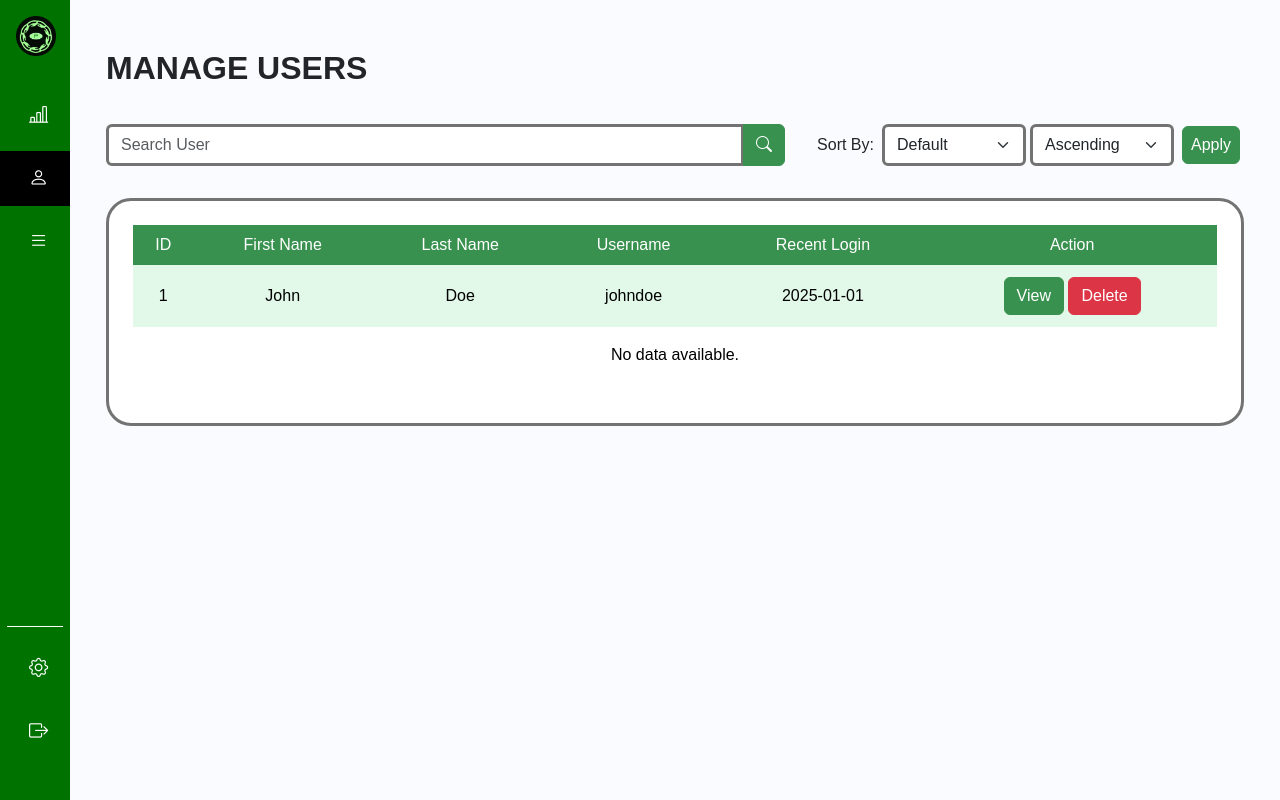
After one commit to FINTALIX/PesoBuddy.com, a PHP site: page /admin/users.php in a window 1280 px wide. The commit adds this page. Run offline with PHP 8.4, Linux system fonts and the light colour scheme; some web fonts are replaced.

Commit message:
[FE] Manage Users Page for the Admin Side

```diff
--- a/admin/categories.php
+++ b/admin/categories.php
@@ -48,9 +48,9 @@
                     </a>
                 </li>
                 <li class="sidebar-item">
-                    <a href="#profile" class="sidebar-link">
+                    <a href="users.php" class="sidebar-link">
                         <i class="bi bi-person"></i>
-                        <span>Profile</span>
+                        <span>Users</span>
                     </a>
                 </li>
                 <li class="sidebar-item">
@@ -86,7 +86,7 @@
             <div class="offcanvas-body">
                 <ul class="list-unstyled">
                     <li><a href="index.php"><i class="bi bi-bar-chart-line"></i> Dashboard</a></li>
-                    <li><a href="#profile"><i class="bi bi-person"></i> Profile</a></li>
+                    <li><a href="users.php"><i class="bi bi-person"></i> Users</a></li>
                     <li><a href="categories.php" class="sidebar-link active"><i class="bi bi-list"></i> Categories</a></li>
                     <li><a href="#settings"><i class="bi bi-gear"></i> Settings</a></li>
                     <li><a href="#logout"><i class="bi bi-box-arrow-right"></i> Logout</a></li>
--- a/admin/index.php
+++ b/admin/index.php
@@ -47,9 +47,9 @@
                     </a>
                 </li>
                 <li class="sidebar-item">
-                    <a href="#profile" class="sidebar-link">
+                    <a href="users.php" class="sidebar-link">
                         <i class="bi bi-person"></i>
-                        <span>Profile</span>
+                        <span>Users</span>
                     </a>
                 </li>
                 <li class="sidebar-item">
@@ -82,7 +82,7 @@
         <div class="offcanvas-body">
             <ul class="list-unstyled">
                 <li><a href="#dashboard" class="sidebar-link active"><i class="bi bi-bar-chart-line"></i> Dashboard</a></li>
-                <li><a href="#profile"><i class="bi bi-person"></i> Profile</a></li>
+                <li><a href="users.php"><i class="bi bi-person"></i> Users</a></li>
                 <li><a href="categories.php"><i class="bi bi-list"></i> Categories</a></li>
                 <li><a href="settings.php"><i class="bi bi-gear"></i> Settings</a></li>
                 <li><a href="#logout"><i class="bi bi-box-arrow-right"></i> Logout</a></li>
--- a/admin/settings.php
+++ b/admin/settings.php
@@ -48,9 +48,9 @@
                     </a>
                 </li>
                 <li class="sidebar-item">
-                    <a href="#profile" class="sidebar-link">
+                    <a href="users.php" class="sidebar-link">
                         <i class="bi bi-person"></i>
-                        <span>Profile</span>
+                        <span>Users</span>
                     </a>
                 </li>
                 <li class="sidebar-item">
@@ -86,7 +86,7 @@
             <div class="offcanvas-body">
                 <ul class="list-unstyled">
                     <li><a href="index.php"><i class="bi bi-bar-chart-line"></i> Dashboard</a></li>
-                    <li><a href="#profile"><i class="bi bi-person"></i> Profile</a></li>
+                    <li><a href="users.php"><i class="bi bi-person"></i> Users</a></li>
                     <li><a href="#categories"><i class="bi bi-list"></i> Categories</a></li>
                     <li><a href="#settings" class="sidebar-link active"><i class="bi bi-gear"></i> Settings</a></li>
                     <li><a href="#logout"><i class="bi bi-box-arrow-right"></i> Logout</a></li>
--- /dev/null
+++ b/admin/users.php
@@ -0,0 +1,237 @@
+<!doctype html>
+<html lang="en">
+
+<head>
+    <meta charset="utf-8">
+    <meta name="viewport" content="width=device-width, initial-scale=1">
+    <title>PesoBuddy | Manage Users</title>
+    <link rel="icon" href="../assets/images/pesobuddy_icon.png">
+    <link href="https://cdn.jsdelivr.net/npm/bootstrap-icons/font/bootstrap-icons.css" rel="stylesheet">
+    <link href="https://cdn.jsdelivr.net/npm/bootstrap@5.3.3/dist/css/bootstrap.min.css" rel="stylesheet"
+        integrity="sha384-QWTKZyjpPEjISv5WaRU9OFeRpok6YctnYmDr5pNlyT2bRjXh0JMhjY6hW+ALEwIH" crossorigin="anonymous">
+    <link rel="stylesheet" href="../assets/css/sidebar.css">
+    <link rel="stylesheet" href="../assets/css/style.css">
+</head>
+
+<body>
+    <!-- Navbar for phone size -->
+    <nav class="navbar navbar-expand-lg">
+        <div class="container-fluid">
+            <a class="navbar-brand" href="index.php">
+                <img src="../assets/images/pesobuddy_icon.png" alt="Logo" style="height: 40px;">
+            </a>
+            <button class="navbar-toggler" type="button" data-bs-toggle="offcanvas" data-bs-target="#sidebarOffcanvas"
+                aria-controls="sidebarOffcanvas">
+                <span class="navbar-toggler-icon"></span>
+            </button>
+        </div>
+    </nav>
+
+    <!-- sidebar -->
+    <div class="wrapper">
+        <aside id="sidebar">
+            <div class="d-flex align-items-center">
+                <img src="../assets/images/pesobuddy_icon.png" id="toggleSidebar" alt="Toggle Sidebar"
+                    class="toggle-logo">
+                <div class="sidebar-logo">
+                    <a href="#">PESOBUDDY</a>
+                </div>
+            </div>
+            <ul class="sidebar-nav">
+                <li class="sidebar-item">
+                    <a href="index.php" class="sidebar-link">
+                        <i class="bi bi-bar-chart-line"></i>
+                        <span>Dashboard</span>
+                    </a>
+                </li>
+                <li class="sidebar-item">
+                    <a href="users.php" class="sidebar-link active">
+                        <i class="bi bi-person"></i>
+                        <span>Users</span>
+                    </a>
+                </li>
+                <li class="sidebar-item">
+                    <a href="categories.php" class="sidebar-link">
+                        <i class="bi bi-list"></i>
+                        <span>Categories</span>
+                    </a>
+                </li>
+                <li class="sidebar-item mt-auto">
+                    <a href="settings.php" class="sidebar-link">
+                        <i class="bi bi-gear"></i>
+                        <span>Settings</span>
+                    </a>
+                </li>
+                <li class="sidebar-item">
+                    <a href="#logout" class="sidebar-link">
+                        <i class="bi bi-box-arrow-right"></i>
+                        <span>Logout</span>
+                    </a>
+                </li>
+            </ul>
+        </aside>
+
+        <!-- Offcanvas for phone size -->
+        <div class="offcanvas offcanvas-start" tabindex="-1" id="sidebarOffcanvas"
+            aria-labelledby="sidebarOffcanvasLabel">
+            <div class="offcanvas-header">
+                <img src="../assets/images/pesobuddy_logoW.png" alt="PESOBUDDY" class="img-fluid"
+                    id="sidebarOffcanvasLabel" style="max-height: 94px; max-width: 200px">
+                <button type="button" class="btn-close text-reset m-0" data-bs-dismiss="offcanvas" aria-label="Close"
+                    style="background-color: transparent;"></button>
+            </div>
+            <div class="offcanvas-body">
+                <ul class="list-unstyled">
+                    <li><a href="index.php"><i class="bi bi-bar-chart-line"></i> Dashboard</a></li>
+                    <li><a href="users.php" class="sidebar-link active"><i class="bi bi-person"></i> Users</a></li>
+                    <li><a href="categories.php"><i class="bi bi-list"></i> Categories</a>
+                    </li>
+                    <li><a href="settings.php"><i class="bi bi-gear"></i> Settings</a></li>
+                    <li><a href="#logout"><i class="bi bi-box-arrow-right"></i> Logout</a></li>
+                </ul>
+            </div>
+        </div>
+
+        <!-- Main Content -->
+        <div class="main px-2 px-md-0" style="margin-left: 70px; transition: margin-left 0.25s ease-in-out;">
+            <div class="container-fluid">
+                <div class="row pt-4 p-md-4">
+
+                    <!-- Heading -->
+                    <div id="" class="col-12 mb-4">
+                        <div class="heading text-center text-sm-start">MANAGE USERS</div>
+                    </div>
+
+                    <div class="col-12">
+
+                        <!-- Search and Sort Section -->
+                        <div
+                            class="row d-flex flex-column flex-lg-row align-items-center justify-content-center justify-content-lg-between">
+
+                            <!-- Search -->
+                            <form class="col-12 col-lg my-2" method="GET">
+                                <div class="input-group">
+                                    <!-- Textbox -->
+                                    <input type="text" class="form-control" placeholder="Search User" name="" value="">
+                                    <!-- Search Button -->
+                                    <button class="btn btn-primary" type="submit">
+                                        <i class="bi bi-search"></i>
+                                    </button>
+                                </div>
+                            </form>
+
+                            <!-- Sort -->
+                            <form class="col-12 col-lg-auto" method="GET">
+                                <div class="row d-flex flex-column flex-md-row align-items-center mx-1">
+                                    <!-- Label -->
+                                    <div class="col-12 col-lg-auto p-0 mx-lg-1 my-1">
+                                        <div class="paragraph">
+                                            Sort By:
+                                        </div>
+                                    </div>
+
+                                    <!-- Sort Form -->
+                                    <div class="col-12 col-lg-auto d-flex flex-column flex-md-row p-0 my-1">
+                                        <!-- Sort -->
+                                        <select class="form-select ms-lg-1 me-md-1 my-1" name="">
+                                            <option value="" selected>Default</option>
+                                            <option value="">First Name</option>
+                                            <option value="">Last Name</option>
+                                            <option value="">Username</option>
+                                            <option value="">Recent Login</option>
+                                        </select>
+
+                                        <!-- Order -->
+                                        <select class="form-select me-lg-1 my-1" name="">
+                                            <option value="" selected>Ascending</option>
+                                            <option value="">Descending</option>
+                                        </select>
+                                    </div>
+
+                                    <!-- Apply Button -->
+                                    <div class="col-12 col-lg-auto text-center text-md-start p-0 ms-lg-1 my-1">
+                                        <button type="submit" class="btn btn-primary px-2">
+                                            Apply
+                                        </button>
+                                    </div>
+                                </div>
+                            </form>
+                        </div>
+
+                        <!-- Users Table Section -->
+                        <div class="row mt-4">
+                            <div class="col-12">
+                                <div class="card card-container p-4">
+                                    <div class="table-responsive">
+                                        <table class="table table-striped table-borderless text-center">
+
+                                            <!-- Column Heading -->
+                                            <thead class="align-middle">
+                                                <tr>
+                                                    <th scope="col">ID</th>
+                                                    <th scope="col">First Name</th>
+                                                    <th scope="col">Last Name</th>
+                                                    <th scope="col">Username</th>
+                                                    <th scope="col">Recent Login</th>
+                                                    <th scope="col" class="text-center">Action</th>
+                                                </tr>
+                                            </thead>
+
+                                            <!-- Data -->
+                                            <tbody class="align-middle">
+                                                <!-- Row -->
+                                                <tr>
+                                                    <td>1</td>
+                                                    <td>John</td>
+                                                    <td>Doe</td>
+                                                    <td>johndoe</td>
+                                                    <td>2025-01-01</td>
+
+                                                    <!-- Action Buttons -->
+                                                    <td class="text-center">
+                                                        <!-- View -->
+                                                        <a class="btn btn-primary my-1" href="view.php?id=">
+                                                            View
+                                                        </a>
+
+                                                        <!-- Delete -->
+                                                        <a class="btn btn-danger my-1" data-bs-toggle="modal" data-bs-target="#deleteUser">
+                                                            Delete
+                                                        </a>
+                                                    </td>
+                                                </tr>
+
+                                                <!-- If No Data -->
+                                                <tr>
+                                                    <td colspan="100%" class="text-center py-3">No data available.</td>
+                                                </tr>
+                                            </tbody>
+                                        </table>
+                                    </div>
+                                </div>
+                            </div>
+                        </div>
+                    </div>
+                </div>
+            </div>
+        </div>
+    </div>
+
+    <script src="https://cdn.jsdelivr.net/npm/@popperjs/core@2.11.8/dist/umd/popper.min.js" integrity="sha384-I7E8VVD/ismYTF4hNIPjVp/Zjvgyol6VFvRkX/vR+Vc4jQkC+hVqc2pM8ODewa9r" crossorigin="anonymous"></script>
+    <script src="https://cdn.jsdelivr.net/npm/bootstrap@5.3.3/dist/js/bootstrap.bundle.min.js" integrity="sha384-YvpcrYf0tY3lHB60NNkmXc5s9fDVZLESaAA55NDzOxhy9GkcIdslK1eN7N6jIeHz" crossorigin="anonymous"></script>
+    <script>
+        document.getElementById("toggleSidebar").addEventListener("click", function () {
+            const sidebar = document.getElementById("sidebar");
+            const mainContent = document.querySelector(".main");
+            sidebar.classList.toggle("expand");
+
+            if (sidebar.classList.contains("expand")) {
+                mainContent.style.marginLeft = "260px";
+            } else {
+                mainContent.style.marginLeft = "70px";
+            }
+        });
+    </script>
+</body>
+
+</html>
--- a/admin/view.php
+++ b/admin/view.php
@@ -48,9 +48,9 @@
                     </a>
                 </li>
                 <li class="sidebar-item">
-                    <a href="#profile" class="sidebar-link active">
+                    <a href="users.php" class="sidebar-link active">
                         <i class="bi bi-person"></i>
-                        <span>Profile</span>
+                        <span>Users</span>
                     </a>
                 </li>
                 <li class="sidebar-item">
@@ -86,7 +86,7 @@
             <div class="offcanvas-body">
                 <ul class="list-unstyled">
                     <li><a href="index.php"><i class="bi bi-bar-chart-line"></i> Dashboard</a></li>
-                    <li><a href="#profile" class="sidebar-link active"><i class="bi bi-person"></i> Profile</a></li>
+                    <li><a href="users.php" class="sidebar-link active"><i class="bi bi-person"></i> Users</a></li>
                     <li><a href="categories.php"><i class="bi bi-list"></i> Categories</a></li>
                     <li><a href="#settings"><i class="bi bi-gear"></i> Settings</a></li>
                     <li><a href="#logout"><i class="bi bi-box-arrow-right"></i> Logout</a></li>
```
